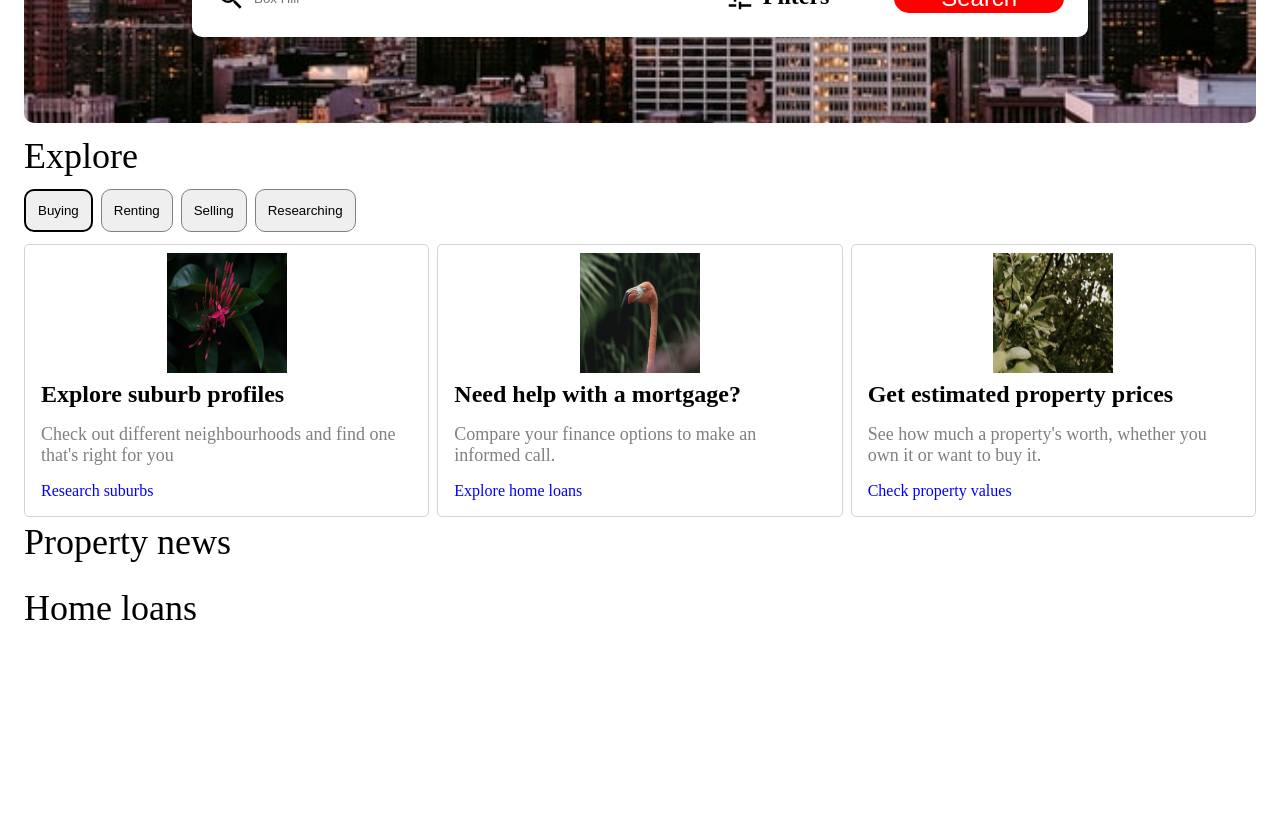
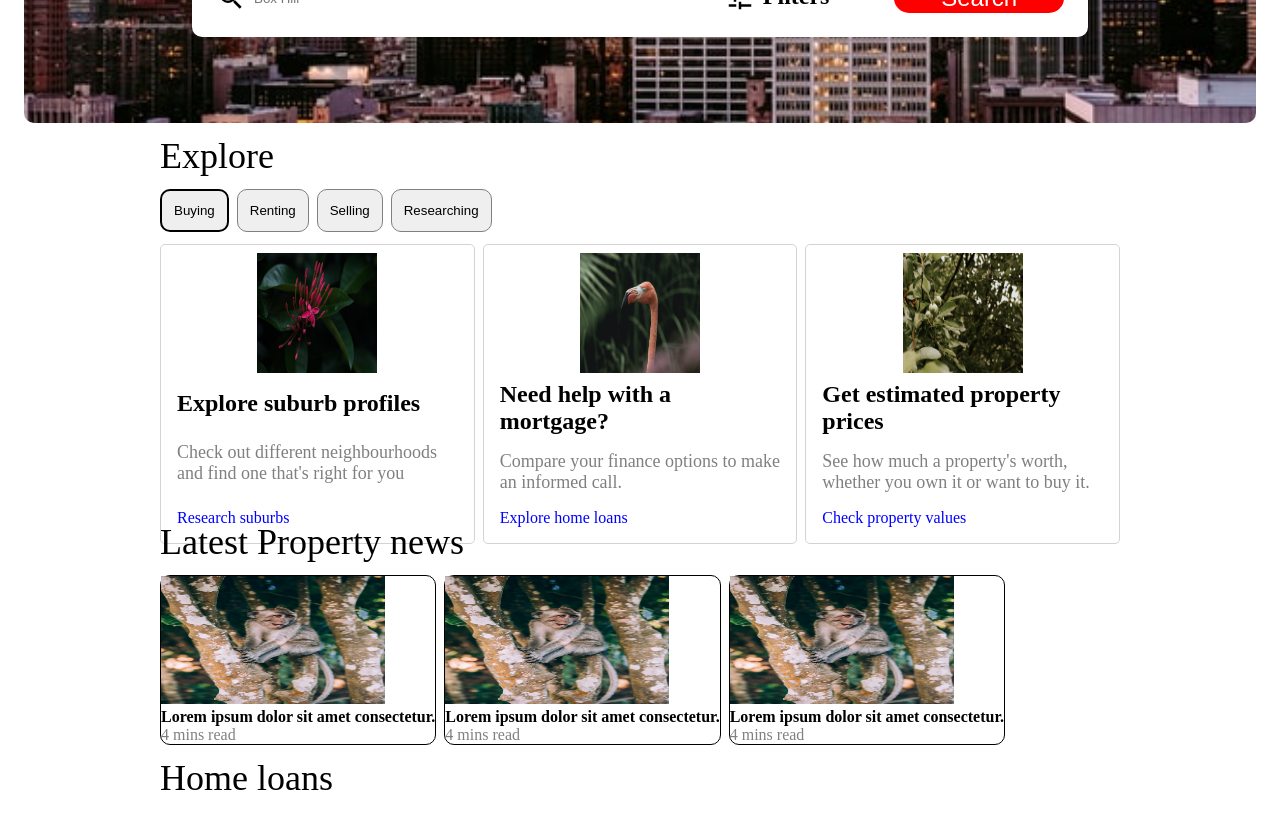
Before and after one commit to JohnGammie/realestate-react, a React (Create React App) app: page / in a window 1280 px wide. Shown: the part 280-1108 px from the top of the page. Before the commit the page ends 945 px from the top, so only its background shows below. Built offline with nearby package versions, Linux system fonts and the light colour scheme.

Commit message:
Add basic components of Property New section of homepage

```diff
--- /dev/null
+++ b/src/components/PropertyNewsSection/Card.js
@@ -0,0 +1,18 @@
+import React from "react";
+import {
+  CardTitle,
+  CardReadTime,
+  StyledCard,
+} from "../styles/PropertyNewSection.styled";
+
+const Card = (props) => {
+  return (
+    <StyledCard>
+      <img src={props.image} alt="" />
+      <CardTitle>{props.title}</CardTitle>
+      <CardReadTime>{props.readTime}</CardReadTime>
+    </StyledCard>
+  );
+};
+
+export default Card;
--- /dev/null
+++ b/src/components/PropertyNewsSection/PropertyNewsSection.js
@@ -0,0 +1,27 @@
+import React from "react";
+import Card from "./Card";
+import { Carousel } from "../styles/PropertyNewSection.styled";
+
+const PropertyNewsSection = () => {
+  return (
+    <Carousel>
+      <Card
+        image="/assets/images/a-baby-monkey-sits-on-branches-and-smiles.jpg"
+        title="Lorem ipsum dolor sit amet consectetur."
+        readTime="4 mins read"
+      />
+      <Card
+        image="/assets/images/a-baby-monkey-sits-on-branches-and-smiles.jpg"
+        title="Lorem ipsum dolor sit amet consectetur."
+        readTime="4 mins read"
+      />
+      <Card
+        image="/assets/images/a-baby-monkey-sits-on-branches-and-smiles.jpg"
+        title="Lorem ipsum dolor sit amet consectetur."
+        readTime="4 mins read"
+      />
+    </Carousel>
+  );
+};
+
+export default PropertyNewsSection;
--- /dev/null
+++ b/src/components/styles/PropertyNewSection.styled.js
@@ -0,0 +1,24 @@
+import styled from "styled-components";
+
+export const StyledCard = styled.div`
+  border: 1px solid black;
+  border-radius: 10px;
+
+  & img {
+    width: 224px;
+    height: 128px;
+  }
+`;
+
+export const CardTitle = styled.div`
+  font-weight: bold;
+`;
+
+export const CardReadTime = styled.div`
+  color: grey;
+`;
+
+export const Carousel = styled.div`
+  display: flex;
+  gap: 8px;
+`;
--- a/src/pages/home.js
+++ b/src/pages/home.js
@@ -2,10 +2,11 @@ import React from "react";
 import "./pages.css";
 import SearchMain from "../components/SearchMain";
 import ExploreSection from "../ExploreSection/ExploreSection";
+import PropertyNewsSection from "../components/PropertyNewsSection/PropertyNewsSection";
 
 const Home = () => {
   return (
-    <>
+    <div className="sections">
       <div className="section" id="sectionSearch">
         <div className="sectionTitle">Search properties</div>
         <SearchMain />
@@ -14,13 +15,14 @@ const Home = () => {
         <div className="sectionTitle">Explore</div>
         <ExploreSection />
       </div>
-      <div className="sections">
-        <div className="sectionTitle">Property news</div>
+      <div className="section">
+        <div className="sectionTitle">Latest Property news</div>
+        <PropertyNewsSection />
       </div>
       <div className="section">
         <div className="sectionTitle">Home loans</div>
       </div>
-    </>
+    </div>
   );
 };
 
--- a/src/pages/pages.css
+++ b/src/pages/pages.css
@@ -6,6 +6,7 @@
   background-image: url(../images/home-search.jpg);
   background-size: cover;
   height: 40vh;
+  width: 100%;
 
   font-weight: bolder;
 
@@ -22,3 +23,13 @@
   padding: 12px 0px;
   font-size: 36px;
 }
+
+.section {
+  width: 75vw;
+}
+
+.sections {
+  display: flex;
+  flex-direction: column;
+  align-items: center;
+}
```
